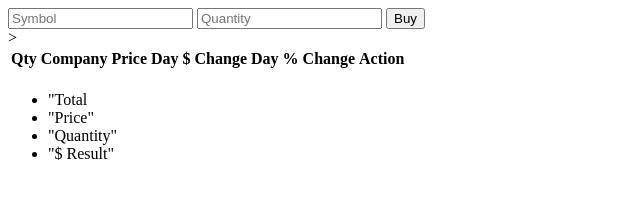
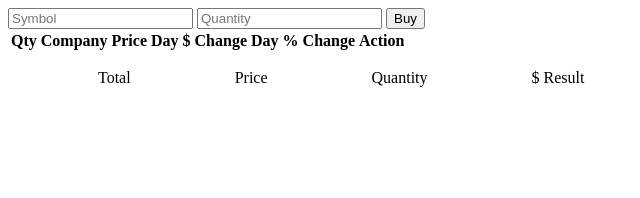
Before and after one commit to erlandsona/market-on-demand, a plain HTML site: page index.html in a window 1280 px wide. Shown: the whole page, without its empty margins (0-640 px from the left). Drawn offline with nearby package versions, Linux system fonts and the light colour scheme.

Commit message:
minor shit

```diff
--- a/index.html
+++ b/index.html
@@ -12,27 +12,31 @@
     </header>
 
     <main>
+
       <table>
-        <tr class='tableHeader'>
+        <thead>
+          <tr>
             <th>Qty</th>
             <th>Company</th>
             <th>Price</th>
             <th>Day $ Change</th>
             <th>Day % Change</th>
             <th>Action</th>
-        </tr>>
-        <tr class='tableBody'>
-          <td></td>
           </tr>
+        </thead>
+        <tbody>
+
+        </tbody>
       </table>
+
     </main>
 
     <footer>
-      <ul>
-        <li class='label'>"Total</li>
-        <li class='price'>"Price"</li>
-        <li class='quantity'>"Quantity"</li>
-        <li class='result'>"$ Result"</li>
+      <ul class="footer">
+        <li class='label'>Total</li>
+        <li class='price'>Price</li>
+        <li class='quantity'>Quantity</li>
+        <li class='result'>$ Result</li>
       </ul>
     </footer>
 
--- a/main.css
+++ b/main.css
@@ -5,7 +5,10 @@
 
 /*****************  MAIN STYLING  *****************/
 
-
+thead{
+	border-color: gray;
+	border: 1px;
+}
 
 
 /*****************  FOOTER STYLING  *****************/
@@ -14,6 +17,6 @@
 
 	display: inline;
 	list-style-type: none;
-	padding: 5%;
+	padding: 50px;
 
 }
```
Lines whose indentation alone changed are shown as unchanged.
